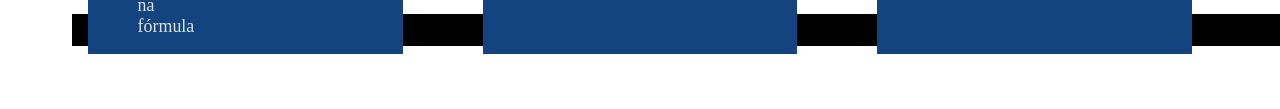
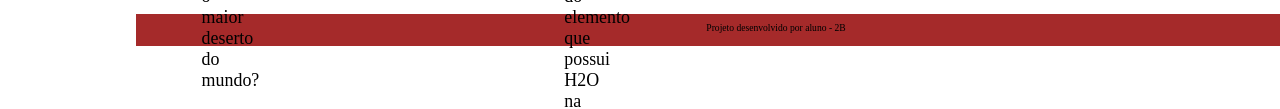
Before and after one commit to ruansant777/flashcard, a plain HTML site: page index.html in a window 1280 px wide. Shown: the part 754-863 px from the top of the page. Drawn offline with Linux system fonts and the light colour scheme.

Commit message:
Update style.css

```diff
--- a/style.css
+++ b/style.css
@@ -1,20 +1,20 @@
 :root {
-    --text-color: #dbe4db;
-    --card-front-color: #144480;
-    --card-back-color: #0074bf;
+    --text-color: ##f6f8fa
+    --card-front-color: #fff8c5;
+    --card-back-color: ##9a6700;
 }
 
 body {
     background: url('img/bg-desktop.webp');
-    font-family: "Bai Jamjuree";
+    font-family: "Times New Roman", Times, serif;
 }
 
 #container {
     display: flex;
     flex-wrap: wrap;
     justify-content: space-between;
-    padding: 4rem;
-    gap: 3rem;
+    padding: 8rem;
+    gap: 5rem;
 }
 
 .cartao{
@@ -81,8 +81,8 @@ body {
 }
 
  footer {
-    background-color: black;
-    color:aliceblue;
+    background-color: brown;
+    color:darkbrown;
     position: fixed;
     bottom: 0;
     width: 100%;
@@ -102,6 +102,7 @@ body {
 
   .cartao {
     flex: 1 0 calc(100% - 1rem);
+      height:45vw
   }
 
   .cartao-conteudo h3 {
```
